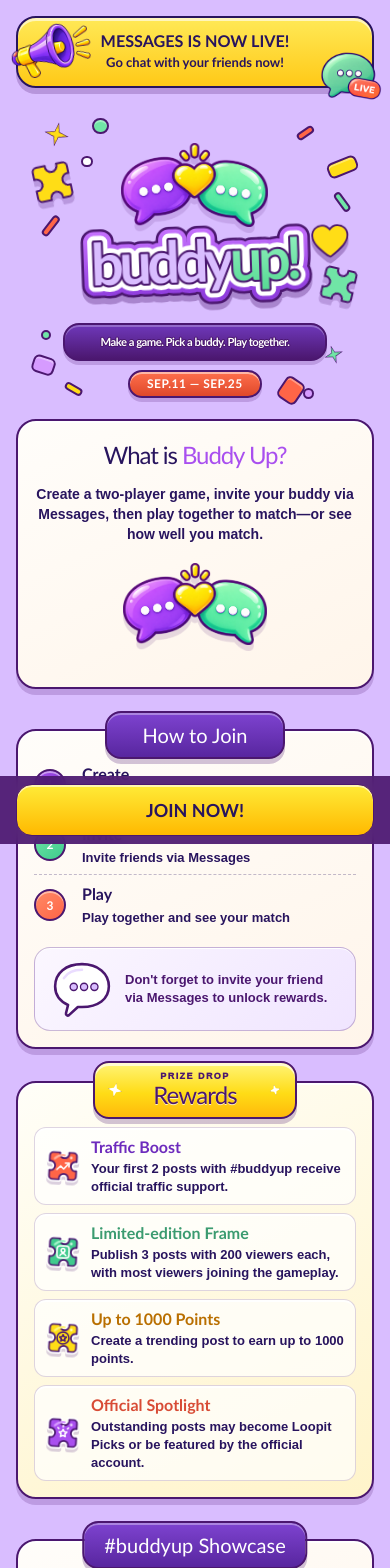
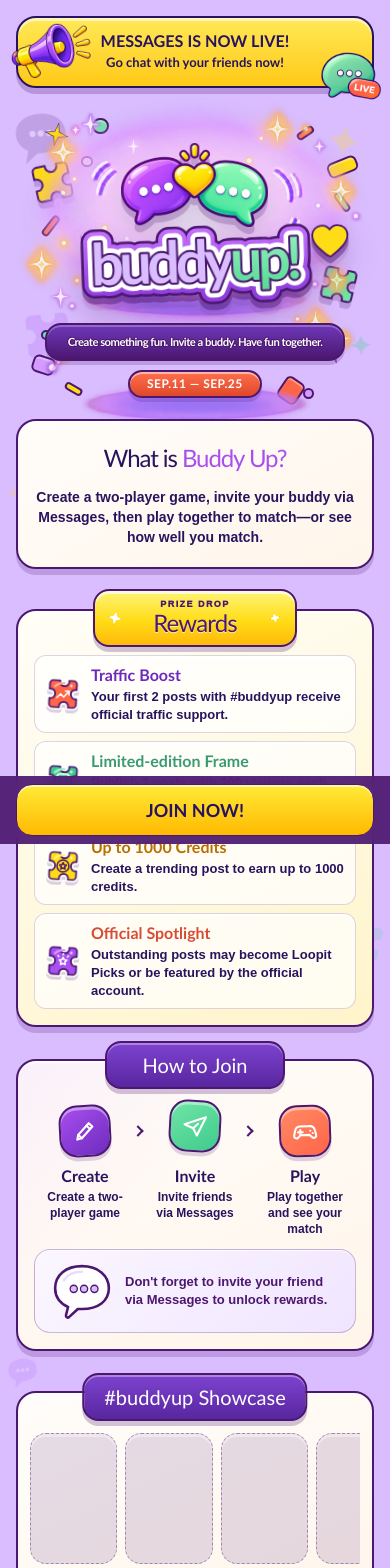
Before and after one commit to yhr502524848-boop/buddy-up-h5, a Next.js app: page / in a window 390 px wide. Shown: the top 1568 px of the page. Built offline with nearby package versions, Linux system fonts and the light colour scheme.

Commit message:
Refine Buddy Up mobile campaign layout

```diff
--- a/app/globals.css
+++ b/app/globals.css
@@ -84,6 +84,51 @@
   content: none;
 }
 
+.ambient-floaters {
+  position: absolute;
+  inset: 0;
+  z-index: 0;
+  overflow: hidden;
+  pointer-events: none;
+  user-select: none;
+}
+.ambient-symbol {
+  --float-from: -5deg;
+  --float-to: 3deg;
+  --float-duration: 5.5s;
+  --float-delay: 0s;
+  position: absolute;
+  display: block;
+  color: var(--outline);
+  opacity: .2;
+  animation: ambient-float var(--float-duration) ease-in-out var(--float-delay) infinite alternate;
+  will-change: transform;
+}
+.ambient-symbol path {
+  fill: currentColor;
+  stroke: none;
+}
+.ambient-bubble circle { fill: white; }
+
+.ambient-hero-1 { left: 2%; top: 22%; width: 66px; opacity: .18; --float-from: -9deg; --float-to: -3deg; --float-duration: 5.8s; --float-delay: -1.2s; }
+.ambient-hero-2 { right: 7%; top: 27%; width: 38px; color: var(--yellow); opacity: .26; --float-from: 8deg; --float-to: 15deg; --float-duration: 4.4s; --float-delay: -.7s; }
+.ambient-hero-3 { left: 5%; top: 67%; width: 56px; color: var(--purple); opacity: .2; --float-from: -12deg; --float-to: -5deg; --float-duration: 6.6s; --float-delay: -2.4s; }
+.ambient-hero-4 { right: 4%; top: 74%; width: 26px; color: var(--mint-shadow); opacity: .28; --float-from: -7deg; --float-to: 3deg; --float-duration: 4.9s; --float-delay: -1.8s; }
+.ambient-hero-5 { right: 14%; top: 51%; width: 46px; color: var(--coral); opacity: .16; --float-from: 7deg; --float-to: 13deg; --float-duration: 6.1s; --float-delay: -3.1s; }
+.ambient-hero-6 { left: 16%; top: 43%; width: 34px; color: var(--mint-shadow); opacity: .15; --float-from: 6deg; --float-to: -1deg; --float-duration: 5.2s; --float-delay: -2s; }
+
+.ambient-floaters-content { inset: 0 4px; }
+.ambient-content-1 { left: 0; top: 3%; width: 30px; color: var(--yellow); opacity: .22; --float-from: -8deg; --float-to: 2deg; --float-duration: 4.8s; --float-delay: -1.4s; }
+.ambient-content-2 { right: 0; top: 26%; width: 44px; color: var(--mint-shadow); opacity: .18; --float-from: 9deg; --float-to: 15deg; --float-duration: 6.8s; --float-delay: -3.2s; }
+.ambient-content-3 { left: 0; top: 49%; width: 38px; color: var(--purple); opacity: .16; --float-from: -10deg; --float-to: -4deg; --float-duration: 5.7s; --float-delay: -2.6s; }
+.ambient-content-4 { right: 1%; top: 73%; width: 26px; color: var(--coral); opacity: .24; --float-from: 5deg; --float-to: 14deg; --float-duration: 4.6s; --float-delay: -.9s; }
+.ambient-content-5 { left: 1%; top: 91%; width: 42px; color: var(--yellow); opacity: .17; --float-from: -7deg; --float-to: 1deg; --float-duration: 6.3s; --float-delay: -4s; }
+
+@keyframes ambient-float {
+  from { transform: translate3d(0, -7px, 0) rotate(var(--float-from)); }
+  to { transform: translate3d(0, 8px, 0) rotate(var(--float-to)); }
+}
+
 .announcement {
   max-width: 720px;
   min-height: 92px;
@@ -335,17 +380,35 @@
 }
 .hero-a-stage > :not(.hero-main-decor) { position: absolute; z-index: 2; }
 .hero-main-decor { inset: 0; }
+.hero-a-stage .hero-effects-overlay {
+  inset: 0;
+  z-index: 1;
+  width: 100%;
+  height: 100%;
+  object-fit: contain;
+  opacity: .78;
+  pointer-events: none;
+  user-select: none;
+}
 .hero-a-stage .hero-main-art {
   left: 29.38%;
   top: 15.54%;
   width: 40.98%;
   margin: 0;
+  filter:
+    drop-shadow(0 7px 0 rgba(var(--shadow-rgb), .24))
+    drop-shadow(0 15px 15px rgba(var(--shadow-rgb), .2));
 }
 .hero-copy-a .hero-a-stage h1 {
   left: 2.09%;
   top: 36.76%;
   width: 95.82%;
   margin: 0;
+}
+.hero-copy-a .hero-title-art {
+  filter:
+    drop-shadow(0 6px 0 rgba(var(--shadow-rgb), .28))
+    drop-shadow(0 14px 16px rgba(var(--shadow-rgb), .18));
 }
 .hero-copy h1 {
   margin: 0;
@@ -420,9 +483,9 @@
   transform: translateY(-10px) rotate(-1deg);
 }
 .hero-copy-a .hero-a-stage > p {
-  left: 13%;
+  left: 8%;
   top: 66.45%;
-  width: 74%;
+  width: 84%;
   min-height: 10.70%;
   display: grid;
   place-items: center;
@@ -514,12 +577,17 @@
   box-shadow: 0 6px 0 rgba(var(--shadow-rgb),.2), inset 0 2px 0 white;
 }
 .intro {
-  min-height: 270px;
-  display: grid;
-  grid-template-columns: 1.15fr .85fr;
-  gap: 32px;
+  min-height: 0;
+  display: grid;
+  grid-template-columns: 1fr;
+  gap: 0;
   align-items: center;
-  padding: 42px 48px;
+  padding: 36px 48px;
+  text-align: center;
+}
+.intro .section-copy {
+  width: min(760px, 100%);
+  margin-inline: auto;
 }
 .intro h2 {
   margin: 0 0 18px;
@@ -535,22 +603,6 @@
   font-size: 19px;
   font-weight: 700;
   line-height: var(--leading-body);
-}
-.buddy-scene {
-  position: relative;
-  min-height: 156px;
-  display: flex;
-  align-items: center;
-  justify-content: center;
-  gap: 22px;
-}
-.buddy-scene-art {
-  display: block;
-  width: min(100%, 215px);
-  height: auto;
-  object-fit: contain;
-  filter: drop-shadow(0 6px 0 rgba(var(--shadow-rgb),.14));
-  user-select: none;
 }
 .purple-chat-icon {
   display: block;
@@ -610,9 +662,7 @@
 .mint-ribbon { background: linear-gradient(#57d993, #24ad70); }
 .wide-ribbon { min-width: min(460px, 78vw); }
 .wide-ribbon h2 { white-space: nowrap; }
-.step-list,
 .reward-list { margin: 0; padding: 0; list-style: none; }
-.step-list li,
 .reward-list li {
   min-height: 104px;
   display: grid;
@@ -620,10 +670,7 @@
   gap: 14px;
   border-bottom: var(--stroke-divider) dashed rgba(40,20,94,.28);
 }
-.step-list li { grid-template-columns: 44px 1fr; }
-.step-list li:last-child,
 .reward-list li:last-child { border-bottom: 0; }
-.step-list li > span:last-child,
 .reward-list li > span:last-child {
   display: flex;
   flex-direction: column;
@@ -632,19 +679,74 @@
   font-weight: 700;
   line-height: var(--leading-body);
 }
-.step-list b,
 .reward-list b { margin-bottom: 3px; font-family: "Arial Rounded MT Bold", "Trebuchet MS", Arial, sans-serif; font-size: 19px; line-height: var(--leading-label); color: var(--ink); }
-.number-badge {
-  width: 36px;
-  height: 36px;
+.join-panel {
+  background:
+    linear-gradient(135deg, rgba(214,155,255,.12), transparent 44%),
+    linear-gradient(155deg, #fffdfa, #fff5ea);
+}
+.step-flow {
+  position: relative;
+  display: grid;
+  grid-template-columns: repeat(3, minmax(0, 1fr));
+  gap: 18px;
+  margin: 0;
+  padding: 18px 0 16px;
+  list-style: none;
+}
+.step-flow li {
+  position: relative;
+  min-width: 0;
+  display: flex;
+  align-items: center;
+  flex-direction: column;
+  text-align: center;
+}
+.step-flow li:not(:last-child)::after {
+  content: "";
+  position: absolute;
+  top: 28px;
+  right: -12px;
+  width: 10px;
+  height: 10px;
+  border-top: var(--stroke-main) solid var(--outline);
+  border-right: var(--stroke-main) solid var(--outline);
+  transform: rotate(45deg);
+}
+.step-flow-icon {
+  width: 64px;
+  height: 64px;
   display: grid;
   place-items: center;
+  margin-bottom: 10px;
   color: white;
   border: var(--stroke-main) solid var(--outline);
-  border-radius: var(--radius-round);
-  box-shadow: inset 0 2px 0 rgba(255,255,255,.45);
-  font-size: 14px;
-  font-weight: 1000;
+  border-radius: 22px;
+  box-shadow: 0 4px 0 rgba(var(--shadow-rgb), .18), inset 0 3px 0 rgba(255,255,255,.42);
+  transform: rotate(-3deg);
+}
+.step-flow li:nth-child(2) .step-flow-icon { transform: translateY(-5px) rotate(3deg); }
+.step-flow li:nth-child(3) .step-flow-icon { transform: rotate(-2deg); }
+.step-flow-icon svg {
+  width: 34px;
+  height: 34px;
+  fill: none;
+  stroke: currentColor;
+  stroke-width: 1.8;
+  stroke-linecap: round;
+  stroke-linejoin: round;
+}
+.step-flow b {
+  margin-bottom: 4px;
+  font-size: var(--type-18);
+  line-height: var(--line-18);
+}
+.step-flow li > span:last-child {
+  max-width: 130px;
+  font-family: Arial, sans-serif;
+  font-size: var(--type-13);
+  font-weight: 700;
+  line-height: var(--line-13);
 }
 .purple { background: linear-gradient(145deg, var(--purple), #6d2bbd); }
 .mint { background: linear-gradient(145deg, var(--mint), var(--mint-shadow)); }
@@ -2144,13 +2246,8 @@
 
 @media (max-width: 780px) {
   .event-shell { padding-inline: 12px; }
-  .intro { grid-template-columns: 1fr; gap: 12px; padding: 36px 24px 28px; text-align: center; }
+  .intro { grid-template-columns: 1fr; gap: 0; padding: 28px 24px; text-align: center; }
   .intro .section-copy > p:last-child { font-size: var(--type-16); line-height: var(--line-16); }
-  .buddy-scene { min-height: 120px; }
-  .buddy-scene-art {
-    width: min(100%, 144px);
-    transform: translateY(-10px);
-  }
   .two-column { grid-template-columns: 1fr; gap: 48px; }
   .showcase-grid { grid-template-columns: repeat(3, minmax(0, 200px)); }
   .showcase-art { min-height: 180px; }
@@ -2329,11 +2426,11 @@
   }
   .event-shell {
     margin-top: -30px;
-    padding: var(--tune-content-top, 0px) var(--tune-content-x, 16px) var(--tune-content-bottom, 104px);
+    padding: var(--tune-content-top, 0px) var(--tune-content-x, 16px) var(--tune-content-bottom, 72px);
   }
   .intro {
-    gap: var(--tune-intro-gap, 8px);
-    padding: var(--tune-intro-top, 16px) var(--tune-intro-x, 16px) var(--tune-intro-bottom, 12px);
+    gap: var(--tune-intro-gap, 0px);
+    padding: var(--tune-intro-top, 20px) var(--tune-intro-x, 16px) var(--tune-intro-bottom, 20px);
   }
   .intro h2 {
     margin-bottom: 12px;
@@ -2362,31 +2459,51 @@
     font-size: var(--type-20);
     line-height: var(--line-20);
   }
-  .step-list li,
   .reward-list li {
     min-height: 88px;
     gap: var(--tune-list-gap, 12px);
   }
-  .step-list li {
-    min-height: 60px;
-    grid-template-columns: 36px 1fr;
-  }
-  .step-list li > span:last-child,
   .reward-list li > span:last-child {
     font-size: var(--type-13);
     line-height: var(--line-13);
   }
-  .step-list b,
   .reward-list b {
     margin-bottom: 4px;
     font-size: var(--type-16);
     line-height: var(--line-16);
   }
-  .number-badge {
-    width: 32px;
-    height: 32px;
+  .step-flow {
+    gap: 8px;
+    width: 100%;
+    padding: 20px 0 0;
+    justify-items: center;
+  }
+  .step-flow li { width: 100%; }
+  .step-flow li:not(:last-child)::after {
+    top: 22px;
+    right: -6px;
+    width: 8px;
+    height: 8px;
+  }
+  .step-flow-icon {
+    width: 52px;
+    height: 52px;
+    margin-bottom: 8px;
+    border-radius: 18px;
+  }
+  .step-flow-icon svg {
+    width: 28px;
+    height: 28px;
+  }
+  .step-flow b {
+    margin-bottom: 2px;
+    font-size: var(--type-16);
+    line-height: var(--line-16);
+  }
+  .step-flow li > span:last-child {
+    max-width: 92px;
     font-size: var(--type-12);
-    line-height: var(--line-12);
+    line-height: 16px;
   }
   .reminder {
     gap: 12px;
--- a/app/page.tsx
+++ b/app/page.tsx
@@ -8,11 +8,11 @@
   heroCopyTop: 56,
   contentTop: 0,
   contentX: 16,
-  contentBottom: 104,
-  introTop: 16,
+  contentBottom: 72,
+  introTop: 20,
   introX: 16,
-  introBottom: 12,
-  introGap: 8,
+  introBottom: 20,
+  introGap: 0,
   columnsTop: 40,
   columnsGap: 32,
   panelTop: 24,
@@ -215,8 +215,8 @@
   },
   {
     icon: 'points',
-    title: 'Up to 1000 Points',
-    text: 'Create a trending post to earn up to 1000 points.',
+    title: 'Up to 1000 Credits',
+    text: 'Create a trending post to earn up to 1000 credits.',
     tone: 'yellow',
   },
   {
@@ -239,6 +239,31 @@
   { number: '2', title: 'Invite', text: 'Invite friends via Messages', tone: 'mint' },
   { number: '3', title: 'Play', text: 'Play together and see your match', tone: 'coral' },
 ];
+
+function StepFlowIcon({ step }: { step: string }) {
+  return (
+    <svg viewBox="0 0 24 24" aria-hidden="true" focusable="false">
+      {step === '1' && (
+        <>
+          <path d="m15.5 5.5 3 3L9 18l-4 1 1-4 9.5-9.5Z" />
+          <path d="m13.5 7.5 3 3M6 15l3 3" />
+        </>
+      )}
+      {step === '2' && (
+        <>
+          <path d="M3 11 21 4l-7 16-3.5-6L3 11Z" />
+          <path d="m10.5 14 4-4" />
+        </>
+      )}
+      {step === '3' && (
+        <>
+          <path d="M7.5 8h9c2 0 3.4 1.2 4 3.7l.9 3.8c.5 2.1-1.8 3.5-3.4 2l-2.1-2H8.1l-2.1 2c-1.6 1.5-3.9.1-3.4-2l.9-3.8C4.1 9.2 5.5 8 7.5 8Z" />
+          <path d="M8 11v4M6 13h4M16.5 12h.01M18.5 14h.01" />
+        </>
+      )}
+    </svg>
+  );
+}
 
 function RewardGlyph({ name }: { name: RewardIconName }) {
   return (
@@ -401,8 +426,40 @@
       </div>
       <img className="hero-option-chat" src="/buddy-up-hero-chat.png" width={1330} height={758} alt="" aria-hidden="true" />
       <div className="hero-option-logo"><HeroTitleGraphic idPrefix={`hero-option-${variant}`} /></div>
-      <p>Make a game. Pick a buddy. Play together.</p>
+      <p>Create something fun. Invite a buddy. Have fun together.</p>
       <time>SEP.11 — SEP.25</time>
+    </div>
+  );
+}
+
+function AmbientFloaters({ region }: { region: 'hero' | 'content' }) {
+  const kinds = region === 'hero'
+    ? ['bubble', 'star', 'puzzle', 'star', 'bubble', 'puzzle']
+    : ['star', 'puzzle', 'bubble', 'star', 'puzzle'];
+
+  return (
+    <div className={`ambient-floaters ambient-floaters-${region}`} aria-hidden="true">
+      {kinds.map((kind, index) => (
+        <svg
+          className={`ambient-symbol ambient-${kind} ambient-${region}-${index + 1}`}
+          viewBox="0 0 64 64"
+          focusable="false"
+          key={`${region}-${kind}-${index}`}
+        >
+          {kind === 'bubble' && (
+            <>
+              <path d="M8 27C8 15 18 8 32 8s24 7 24 19-10 19-24 19h-4L16 56l3-13C12 40 8 34 8 27Z" />
+              <circle cx="24" cy="27" r="3" /><circle cx="32" cy="27" r="3" /><circle cx="40" cy="27" r="3" />
+            </>
+          )}
+          {kind === 'star' && (
+            <path d="M32 4c2 17 11 26 28 28-17 2-26 11-28 28-2-17-11-26-28-28C21 30 30 21 32 4Z" />
+          )}
+          {kind === 'puzzle' && (
+            <path d="M14 8h12c-1 6 3 10 8 10s9-4 8-10h8a6 6 0 0 1 6 6v10c-6-1-10 3-10 8s4 9 10 8v10a6 6 0 0 1-6 6H42c1-6-3-10-8-10s-9 4-8 10H14a6 6 0 0 1-6-6V40c6 1 10-3 10-8s-4-9-10-8V14a6 6 0 0 1 6-6Z" />
+          )}
+        </svg>
+      ))}
     </div>
   );
 }
@@ -645,6 +702,7 @@
       </section>
 
       <section className="hero" aria-labelledby="hero-title" data-spacing-section="Hero">
+        <AmbientFloaters region="hero" />
         <span className="spacing-section-label" aria-hidden="true">Hero</span>
         <div className="announcement">
           <img
@@ -675,6 +733,14 @@
               <HeroADecorations />
             </div>
             <img
+              className="hero-effects-overlay"
+              src="/buddy-up-hero-effects-v2.png"
+              width={1269}
+              height={1240}
+              alt=""
+              aria-hidden="true"
+            />
+            <img
               className="hero-main-art"
               src="/buddy-up-hero-chat.png"
               width={1330}
@@ -685,13 +751,14 @@
             <h1 id="hero-title" aria-label="Buddy Up!">
               <HeroTitleGraphic idPrefix="hero-title" />
             </h1>
-            <p>Make a game. Pick a buddy. Play together.</p>
+            <p>Create something fun. Invite a buddy. Have fun together.</p>
             <time dateTime="2026-09-11/2026-09-25">SEP.11 — SEP.25</time>
           </div>
         </div>
       </section>
 
       <div id="content" className="event-shell">
+        <AmbientFloaters region="content" />
         <section className="intro candy-card" aria-labelledby="intro-title" data-spacing-section="Intro">
           <SpacingDragHandle
             label="Hero ↕ Intro"
@@ -703,47 +770,15 @@
             <h2 id="intro-title">What is <span>Buddy Up?</span></h2>
             <p>Create a two-player game, invite your buddy via Messages, then play together to match—or see how well you match.</p>
           </div>
-          <div className="buddy-scene">
-            <img
-              className="buddy-scene-art"
-              src="/buddy-up-hero-chat.png"
-              width={1330}
-              height={758}
-              alt="Purple and mint chat bubbles joined by a yellow heart"
-              draggable={false}
-            />
-          </div>
         </section>
 
         <div className="two-column">
           <SpacingDragHandle
-            label="Intro ↕ Join"
+            label="Intro ↕ Rewards"
             value={spacing.columnsTop}
             onChange={(value) => setSpacingValue('columnsTop', value)}
           />
-          <section className="candy-card panel" aria-labelledby="join-title" data-spacing-section="How to Join">
-            <span className="spacing-section-label" aria-hidden="true">How to Join</span>
-            <div className="ribbon purple-ribbon"><h2 id="join-title">How to Join</h2></div>
-            <ol className="step-list">
-              {steps.map((step) => (
-                <li key={step.number}>
-                  <span className={`number-badge ${step.tone}`}>{step.number}</span>
-                  <span><b>{step.title}</b>{step.text}</span>
-                </li>
-              ))}
-            </ol>
-            <div className="reminder">
-              <PurpleChatIcon />
-              <p>Don&apos;t forget to invite your friend via Messages to unlock rewards.</p>
-            </div>
-          </section>
-
           <section className="candy-card panel rewards-panel" aria-labelledby="rewards-title" data-spacing-section="Rewards">
-            <SpacingDragHandle
-              label="Join ↕ Rewards"
-              value={spacing.columnsGap}
-              onChange={(value) => setSpacingValue('columnsGap', value)}
-            />
             <span className="spacing-section-label" aria-hidden="true">Rewards</span>
             <div className="ribbon rewards-ribbon">
               <span className="rewards-ribbon-kicker">PRIZE DROP</span>
@@ -758,11 +793,36 @@
               ))}
             </ol>
           </section>
+
+          <section className="candy-card panel join-panel" aria-labelledby="join-title" data-spacing-section="How to Join">
+            <SpacingDragHandle
+              label="Rewards ↕ Join"
+              value={spacing.columnsGap}
+              onChange={(value) => setSpacingValue('columnsGap', value)}
+            />
+            <span className="spacing-section-label" aria-hidden="true">How to Join</span>
+            <div className="ribbon purple-ribbon"><h2 id="join-title">How to Join</h2></div>
+            <ol className="step-flow">
+              {steps.map((step) => (
+                <li key={step.number}>
+                  <span className={`step-flow-icon ${step.tone}`}>
+                    <StepFlowIcon step={step.number} />
+                  </span>
+                  <b>{step.title}</b>
+                  <span>{step.text}</span>
+                </li>
+              ))}
+            </ol>
+            <div className="reminder">
+              <PurpleChatIcon />
+              <p>Don&apos;t forget to invite your friend via Messages to unlock rewards.</p>
+            </div>
+          </section>
         </div>
 
         <section className="showcase candy-card" aria-labelledby="showcase-title" data-spacing-section="Showcase">
           <SpacingDragHandle
-            label="Rewards ↕ Showcase"
+            label="Join ↕ Showcase"
             value={spacing.showcaseTop}
             onChange={(value) => setSpacingValue('showcaseTop', value)}
           />
```
Also changed, not shown: public/buddy-up-hero-effects-v2.png (added).
